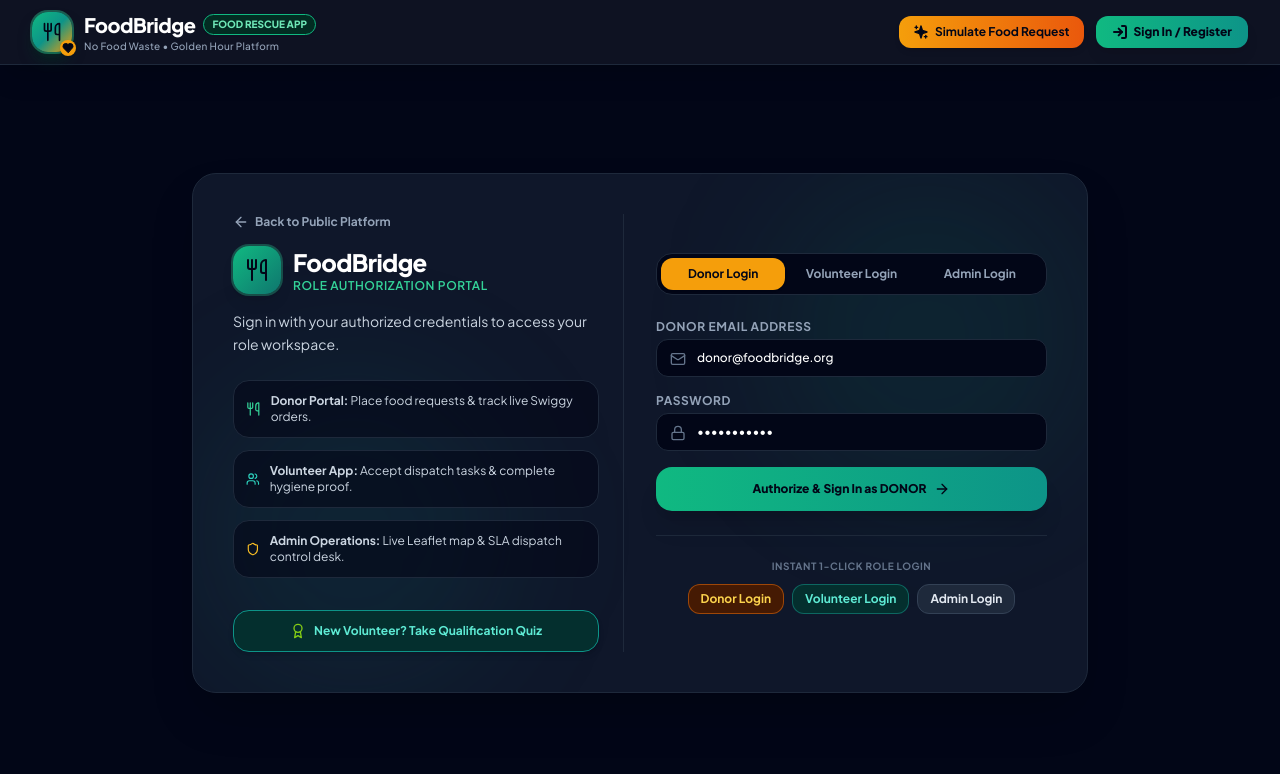
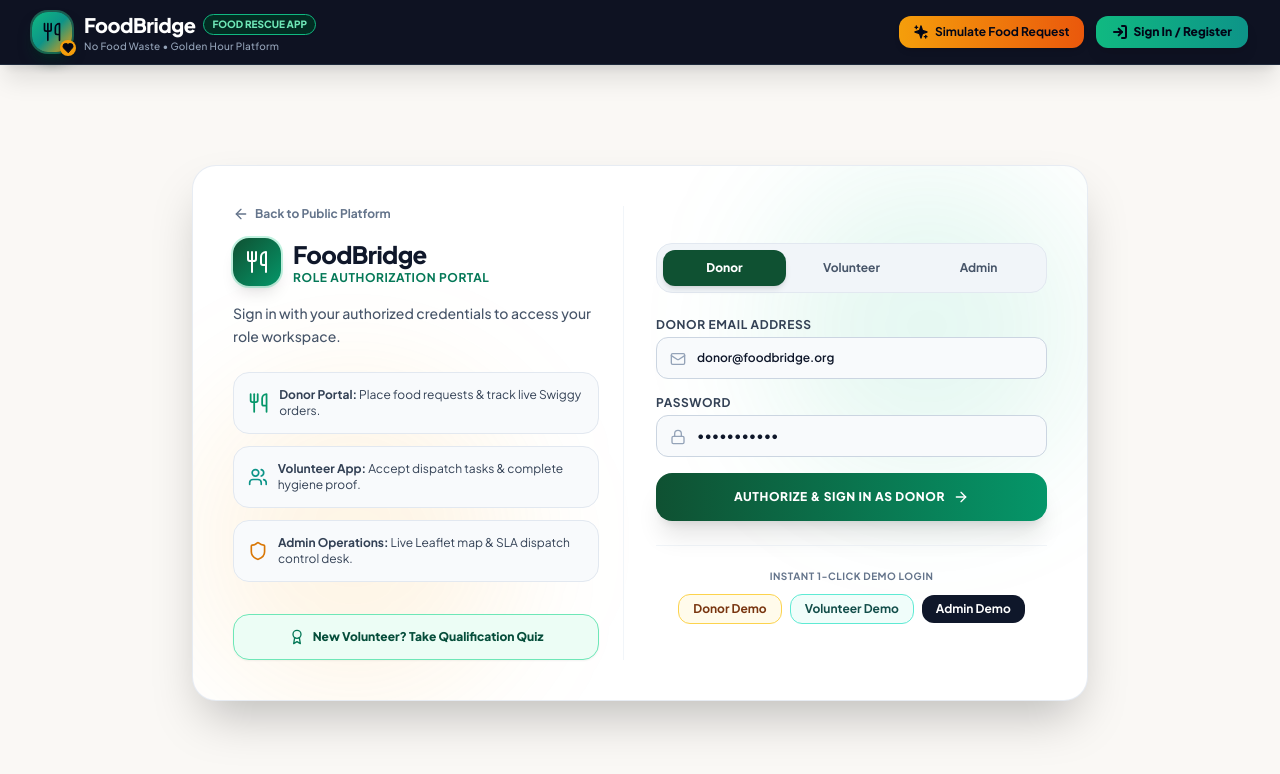
Before and after one commit to SaiPavan-28/foodbanksystem, a React (Vite) app: page / in a window 1280 px wide. Both pictures are taken after a click on the button "Donate Surplus Food". Shown: the top 774 px of the page. Built offline with nearby package versions, Linux system fonts and the light colour scheme.

Commit message:
style: update LoginPage to white background theme and clean up hero CTAs

```diff
--- a/src/pages/LoginPage.tsx
+++ b/src/pages/LoginPage.tsx
@@ -1,5 +1,5 @@
 import React, { useState, useEffect } from 'react';
-import { Utensils, Shield, Users, Lock, Mail, ArrowRight, Award, CheckCircle2, ArrowLeft } from 'lucide-react';
+import { Utensils, Shield, Users, Lock, Mail, ArrowRight, Award, ArrowLeft } from 'lucide-react';
 import { useFoodBridge } from '../context/FoodBridgeContext';
 import { UserRole } from '../types/foodbridge';
 import { VolunteerQuizModal } from '../components/VolunteerQuizModal';
@@ -33,50 +33,50 @@ export const LoginPage: React.FC = () => {
   };
 
   return (
-    <div className="min-h-[calc(100vh-64px)] bg-slate-950 text-slate-100 flex items-center justify-center p-4 selection:bg-emerald-500 selection:text-white">
-      <div className="max-w-4xl w-full grid grid-cols-1 md:grid-cols-2 gap-8 bg-slate-900 border border-slate-800 rounded-3xl p-6 sm:p-10 shadow-2xl overflow-hidden relative">
+    <div className="min-h-[calc(100vh-64px)] bg-[#FAF8F5] text-slate-900 flex items-center justify-center p-4 selection:bg-emerald-500 selection:text-white">
+      <div className="max-w-4xl w-full grid grid-cols-1 md:grid-cols-2 gap-8 bg-white border border-slate-200/80 rounded-3xl p-6 sm:p-10 shadow-2xl overflow-hidden relative">
 
-        {/* Glow Effects */}
-        <div className="absolute top-0 right-0 w-80 h-80 bg-emerald-600/10 rounded-full blur-3xl pointer-events-none" />
-        <div className="absolute bottom-0 left-0 w-80 h-80 bg-teal-600/10 rounded-full blur-3xl pointer-events-none" />
+        {/* Soft Background Glow Effects */}
+        <div className="absolute top-0 right-0 w-80 h-80 bg-emerald-500/10 rounded-full blur-3xl pointer-events-none" />
+        <div className="absolute bottom-0 left-0 w-80 h-80 bg-amber-500/10 rounded-full blur-3xl pointer-events-none" />
 
-        {/* Left Side: Brand & Role Identity */}
-        <div className="space-y-6 flex flex-col justify-between relative z-10 border-b md:border-b-0 md:border-r border-slate-800 pb-6 md:pb-0 md:pr-6">
+        {/* Left Side: Brand & Role Info */}
+        <div className="space-y-6 flex flex-col justify-between relative z-10 border-b md:border-b-0 md:border-r border-slate-100 pb-6 md:pb-0 md:pr-6">
           <div>
             <button
               onClick={() => setCurrentRole('public')}
-              className="flex items-center gap-1.5 text-xs text-slate-400 hover:text-white font-bold mb-4"
+              className="flex items-center gap-1.5 text-xs text-slate-500 hover:text-slate-900 font-bold mb-4 transition-colors"
             >
               <ArrowLeft className="w-4 h-4" />
               <span>Back to Public Platform</span>
             </button>
 
             <div className="flex items-center gap-3 mb-4">
-              <div className="w-12 h-12 rounded-2xl bg-gradient-to-br from-emerald-500 to-teal-700 flex items-center justify-center shadow-lg ring-2 ring-emerald-400/30">
-                <Utensils className="w-6 h-6 text-slate-950" />
+              <div className="w-12 h-12 rounded-2xl bg-gradient-to-br from-[#0F5132] to-[#059669] flex items-center justify-center shadow-lg ring-2 ring-emerald-400/30">
+                <Utensils className="w-6 h-6 text-white" />
               </div>
               <div>
-                <h1 className="font-extrabold text-2xl tracking-tight text-white">FoodBridge</h1>
-                <p className="text-xs text-emerald-400 font-semibold uppercase tracking-wider">Role Authorization Portal</p>
+                <h1 className="font-extrabold text-2xl tracking-tight text-slate-900">FoodBridge</h1>
+                <p className="text-xs text-emerald-700 font-bold uppercase tracking-wider">Role Authorization Portal</p>
               </div>
             </div>
 
-            <p className="text-slate-300 text-sm leading-relaxed">
+            <p className="text-slate-600 text-sm leading-relaxed font-medium">
               Sign in with your authorized credentials to access your role workspace.
             </p>
           </div>
 
-          <div className="space-y-3 text-xs text-slate-300">
-            <div className="flex items-center gap-2.5 bg-slate-950/60 p-3 rounded-2xl border border-slate-800">
-              <Utensils className="w-4 h-4 text-emerald-400" />
+          <div className="space-y-3 text-xs text-slate-700">
+            <div className="flex items-center gap-2.5 bg-slate-50 p-3.5 rounded-2xl border border-slate-200">
+              <Utensils className="w-4.5 h-4.5 text-emerald-600" />
               <span><b>Donor Portal:</b> Place food requests & track live Swiggy orders.</span>
             </div>
-            <div className="flex items-center gap-2.5 bg-slate-950/60 p-3 rounded-2xl border border-slate-800">
-              <Users className="w-4 h-4 text-teal-400" />
+            <div className="flex items-center gap-2.5 bg-slate-50 p-3.5 rounded-2xl border border-slate-200">
+              <Users className="w-4.5 h-4.5 text-teal-600" />
               <span><b>Volunteer App:</b> Accept dispatch tasks & complete hygiene proof.</span>
             </div>
-            <div className="flex items-center gap-2.5 bg-slate-950/60 p-3 rounded-2xl border border-slate-800">
-              <Shield className="w-4 h-4 text-amber-400" />
+            <div className="flex items-center gap-2.5 bg-slate-50 p-3.5 rounded-2xl border border-slate-200">
+              <Shield className="w-4.5 h-4.5 text-amber-600" />
               <span><b>Admin Operations:</b> Live Leaflet map & SLA dispatch control desk.</span>
             </div>
           </div>
@@ -84,9 +84,9 @@ export const LoginPage: React.FC = () => {
           <div className="pt-2">
             <button
               onClick={() => setShowQuizModal(true)}
-              className="w-full py-3 bg-teal-950 hover:bg-teal-900 border border-teal-600 text-teal-300 text-xs font-bold rounded-2xl flex items-center justify-center gap-2 transition-all shadow-md"
+              className="w-full py-3.5 bg-emerald-50 hover:bg-emerald-100 border border-emerald-300 text-emerald-900 text-xs font-extrabold rounded-2xl flex items-center justify-center gap-2 transition-all shadow-sm"
             >
-              <Award className="w-4 h-4 text-[#84CC16]" />
+              <Award className="w-4 h-4 text-emerald-700" />
               <span>New Volunteer? Take Qualification Quiz</span>
             </button>
           </div>
@@ -95,66 +95,72 @@ export const LoginPage: React.FC = () => {
         {/* Right Side: Login Form */}
         <div className="space-y-6 relative z-10 flex flex-col justify-center">
 
-          {/* Role Tabs */}
-          <div className="grid grid-cols-3 gap-1 p-1 bg-slate-950 rounded-2xl border border-slate-800 text-xs font-bold text-center">
+          {/* Role Selector Tabs */}
+          <div className="grid grid-cols-3 gap-1 p-1.5 bg-slate-100 rounded-2xl border border-slate-200 text-xs font-bold text-center">
             <button
               type="button"
               onClick={() => handleRoleSelect('donor')}
-              className={`py-2 rounded-xl transition-all ${selectedRole === 'donor' ? 'bg-amber-500 text-slate-950 shadow' : 'text-slate-400'}`}
+              className={`py-2.5 rounded-xl transition-all ${
+                selectedRole === 'donor' ? 'bg-[#0F5132] text-white shadow-md font-extrabold' : 'text-slate-600 hover:text-slate-900'
+              }`}
             >
-              Donor Login
+              Donor
             </button>
             <button
               type="button"
               onClick={() => handleRoleSelect('volunteer')}
-              className={`py-2 rounded-xl transition-all ${selectedRole === 'volunteer' ? 'bg-teal-600 text-white shadow' : 'text-slate-400'}`}
+              className={`py-2.5 rounded-xl transition-all ${
+                selectedRole === 'volunteer' ? 'bg-teal-700 text-white shadow-md font-extrabold' : 'text-slate-600 hover:text-slate-900'
+              }`}
             >
-              Volunteer Login
+              Volunteer
             </button>
             <button
               type="button"
               onClick={() => handleRoleSelect('admin')}
-              className={`py-2 rounded-xl transition-all ${selectedRole === 'admin' ? 'bg-slate-700 text-white shadow' : 'text-slate-400'}`}
+              className={`py-2.5 rounded-xl transition-all ${
+                selectedRole === 'admin' ? 'bg-slate-900 text-white shadow-md font-extrabold' : 'text-slate-600 hover:text-slate-900'
+              }`}
             >
-              Admin Login
+              Admin
             </button>
           </div>
 
-          {/* Form */}
+          {/* Login Form */}
           <form onSubmit={handleLoginSubmit} className="space-y-4">
             <div>
-              <label className="block text-xs font-bold text-slate-400 uppercase tracking-wider mb-1">
+              <label className="block text-xs font-bold text-slate-700 uppercase tracking-wider mb-1">
                 {selectedRole.toUpperCase()} Email Address
               </label>
               <div className="relative">
-                <Mail className="w-4 h-4 text-slate-500 absolute left-3.5 top-3" />
+                <Mail className="w-4 h-4 text-slate-400 absolute left-3.5 top-3.5" />
                 <input
                   type="email"
                   required
                   value={email}
                   onChange={e => setEmail(e.target.value)}
-                  className="w-full pl-10 pr-4 py-2.5 bg-slate-950 border border-slate-800 rounded-xl text-xs font-medium text-white focus:ring-2 focus:ring-emerald-500"
+                  className="w-full pl-10 pr-4 py-3 bg-slate-50 border border-slate-300 rounded-xl text-xs font-semibold text-slate-900 focus:ring-2 focus:ring-emerald-500 focus:bg-white"
                 />
               </div>
             </div>
 
             <div>
-              <label className="block text-xs font-bold text-slate-400 uppercase tracking-wider mb-1">Password</label>
+              <label className="block text-xs font-bold text-slate-700 uppercase tracking-wider mb-1">Password</label>
               <div className="relative">
-                <Lock className="w-4 h-4 text-slate-500 absolute left-3.5 top-3" />
+                <Lock className="w-4 h-4 text-slate-400 absolute left-3.5 top-3.5" />
                 <input
                   type="password"
                   required
                   value={password}
                   onChange={e => setPassword(e.target.value)}
-                  className="w-full pl-10 pr-4 py-2.5 bg-slate-950 border border-slate-800 rounded-xl text-xs font-medium text-white focus:ring-2 focus:ring-emerald-500"
+                  className="w-full pl-10 pr-4 py-3 bg-slate-50 border border-slate-300 rounded-xl text-xs font-semibold text-slate-900 focus:ring-2 focus:ring-emerald-500 focus:bg-white"
                 />
               </div>
             </div>
 
             <button
               type="submit"
-              className="w-full py-3.5 bg-gradient-to-r from-emerald-500 to-teal-600 hover:from-emerald-400 hover:to-teal-500 text-slate-950 font-black text-xs rounded-2xl shadow-xl flex items-center justify-center gap-2 transition-all scale-100 hover:scale-[1.01]"
+              className="w-full py-4 bg-gradient-to-r from-[#0F5132] to-[#059669] hover:from-[#064E3B] hover:to-[#047857] text-white font-black text-xs uppercase tracking-wider rounded-2xl shadow-xl flex items-center justify-center gap-2 transition-all scale-100 hover:scale-[1.01]"
               id="login-submit-btn"
             >
               <span>Authorize & Sign In as {selectedRole.toUpperCase()}</span>
@@ -162,30 +168,30 @@ export const LoginPage: React.FC = () => {
             </button>
           </form>
 
-          {/* One-Click Presets */}
-          <div className="border-t border-slate-800 pt-4 space-y-2 text-center">
-            <span className="text-[10px] uppercase font-bold text-slate-500 tracking-wider">Instant 1-Click Role Login</span>
+          {/* Quick 1-Click Demo Logins */}
+          <div className="border-t border-slate-100 pt-4 space-y-2 text-center">
+            <span className="text-[10px] uppercase font-bold text-slate-500 tracking-wider">Instant 1-Click Demo Login</span>
             <div className="flex items-center justify-center gap-2 text-xs">
               <button
                 type="button"
                 onClick={() => handleQuickDemoLogin('donor')}
-                className="px-3 py-1.5 bg-amber-950 text-amber-300 border border-amber-700/80 rounded-xl font-bold hover:bg-amber-900 transition-all"
+                className="px-3.5 py-1.5 bg-amber-50 text-amber-900 border border-amber-300 rounded-xl font-bold hover:bg-amber-100 transition-all"
               >
-                Donor Login
+                Donor Demo
               </button>
               <button
                 type="button"
                 onClick={() => handleQuickDemoLogin('volunteer')}
-                className="px-3 py-1.5 bg-teal-950 text-teal-300 border border-teal-700/80 rounded-xl font-bold hover:bg-teal-900 transition-all"
+                className="px-3.5 py-1.5 bg-teal-50 text-teal-900 border border-teal-300 rounded-xl font-bold hover:bg-teal-100 transition-all"
               >
-                Volunteer Login
+                Volunteer Demo
               </button>
               <button
                 type="button"
                 onClick={() => handleQuickDemoLogin('admin')}
-                className="px-3 py-1.5 bg-slate-800 text-slate-200 border border-slate-700 rounded-xl font-bold hover:bg-slate-700 transition-all"
+                className="px-3.5 py-1.5 bg-slate-900 text-white rounded-xl font-bold hover:bg-slate-800 transition-all"
               >
-                Admin Login
+                Admin Demo
               </button>
             </div>
           </div>
```
Also changed, not shown: src/pages/PublicLanding.tsx (+5 -16 lines).
